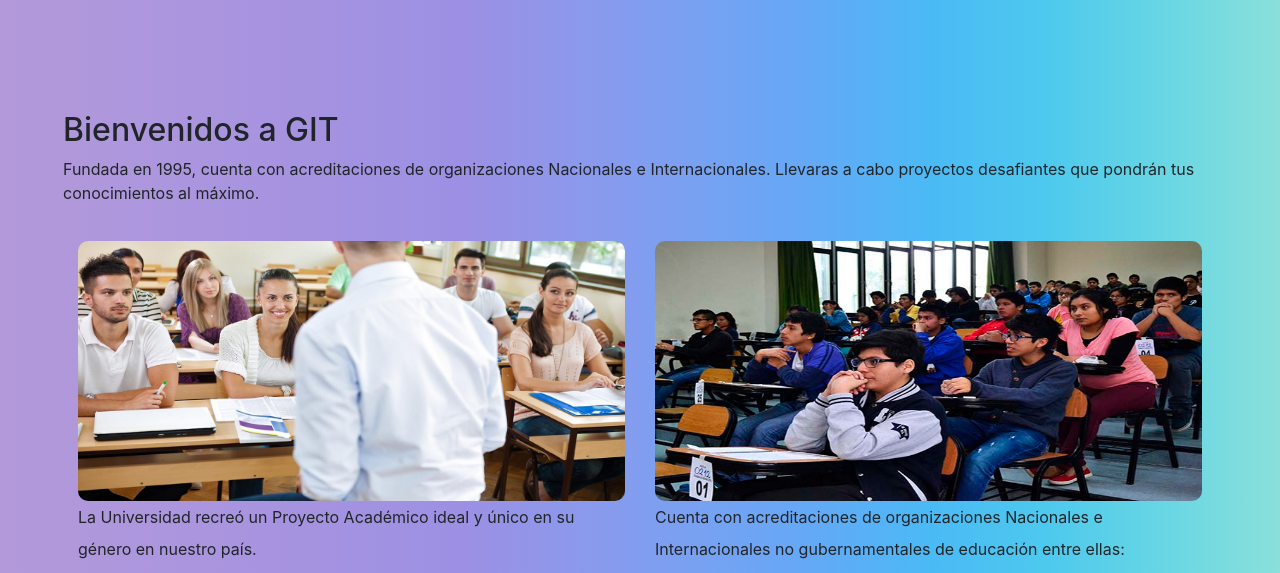
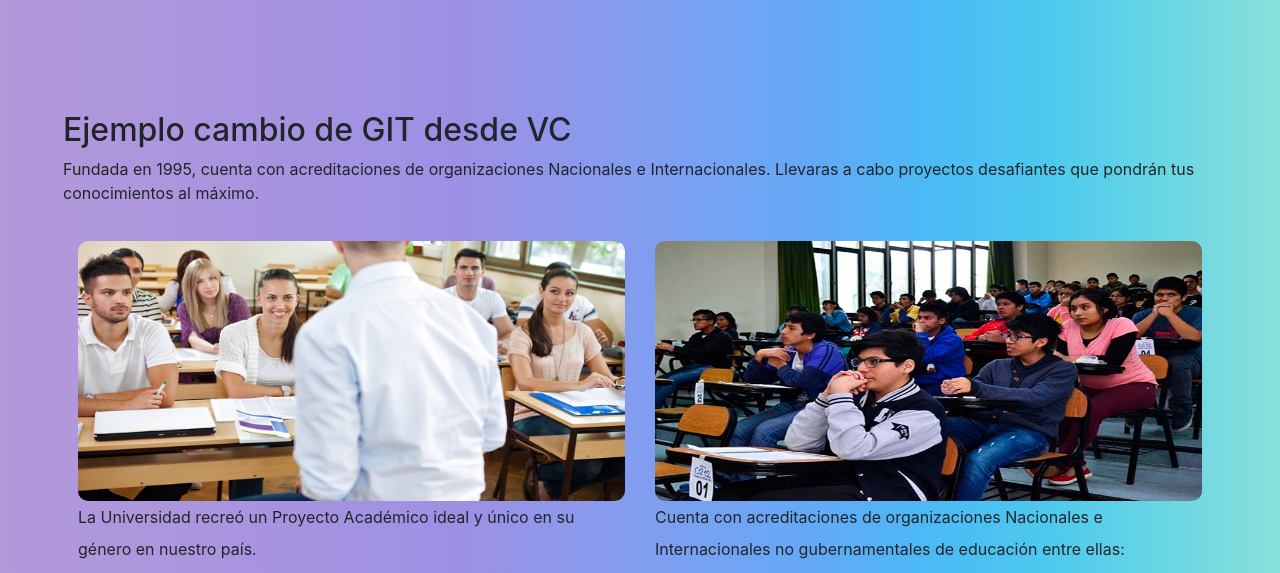
Before and after one commit to lsalbador/Coderhouse, a website: page root/index.html in a window 1280 px wide. Shown: the part 77-650 px from the top of the page. Drawn offline with nearby package versions, Linux system fonts and the light colour scheme.

Commit message:
Se modifica index.html desde VC

```diff
--- a/root/index.html
+++ b/root/index.html
@@ -55,7 +55,7 @@
       <!-- Fin del header-->
     <main class="claseMain">
         <section class="row container-fluid" >
-           <h2 align ="center">Bienvenidos a GIT</h2>
+           <h2 align ="center">Ejemplo cambio de GIT desde VC</h2>
             <p>Fundada en 1995, cuenta con acreditaciones de organizaciones Nacionales e Internacionales.
               Llevaras a cabo proyectos desafiantes que pondrán tus conocimientos al máximo.
             </p>
```
